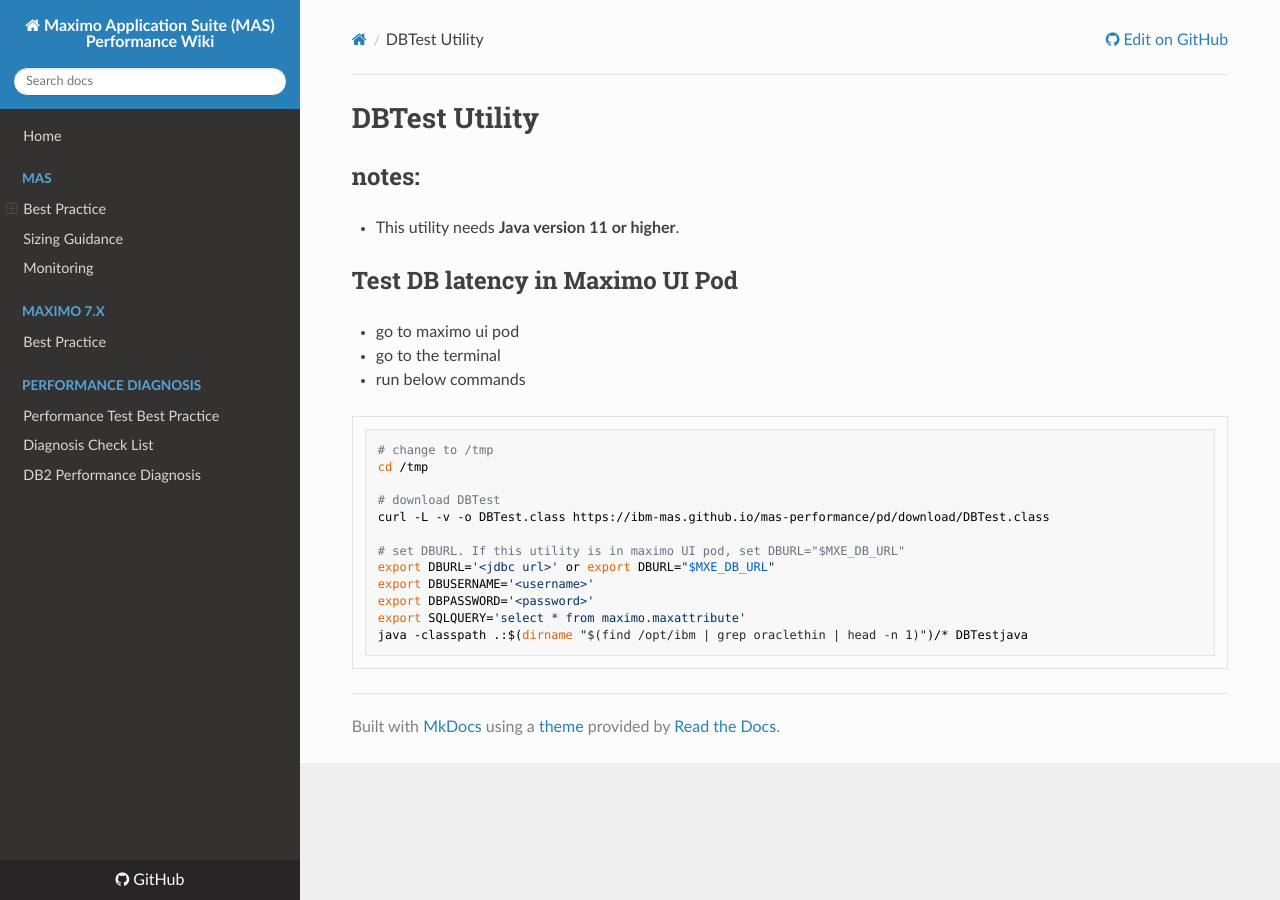
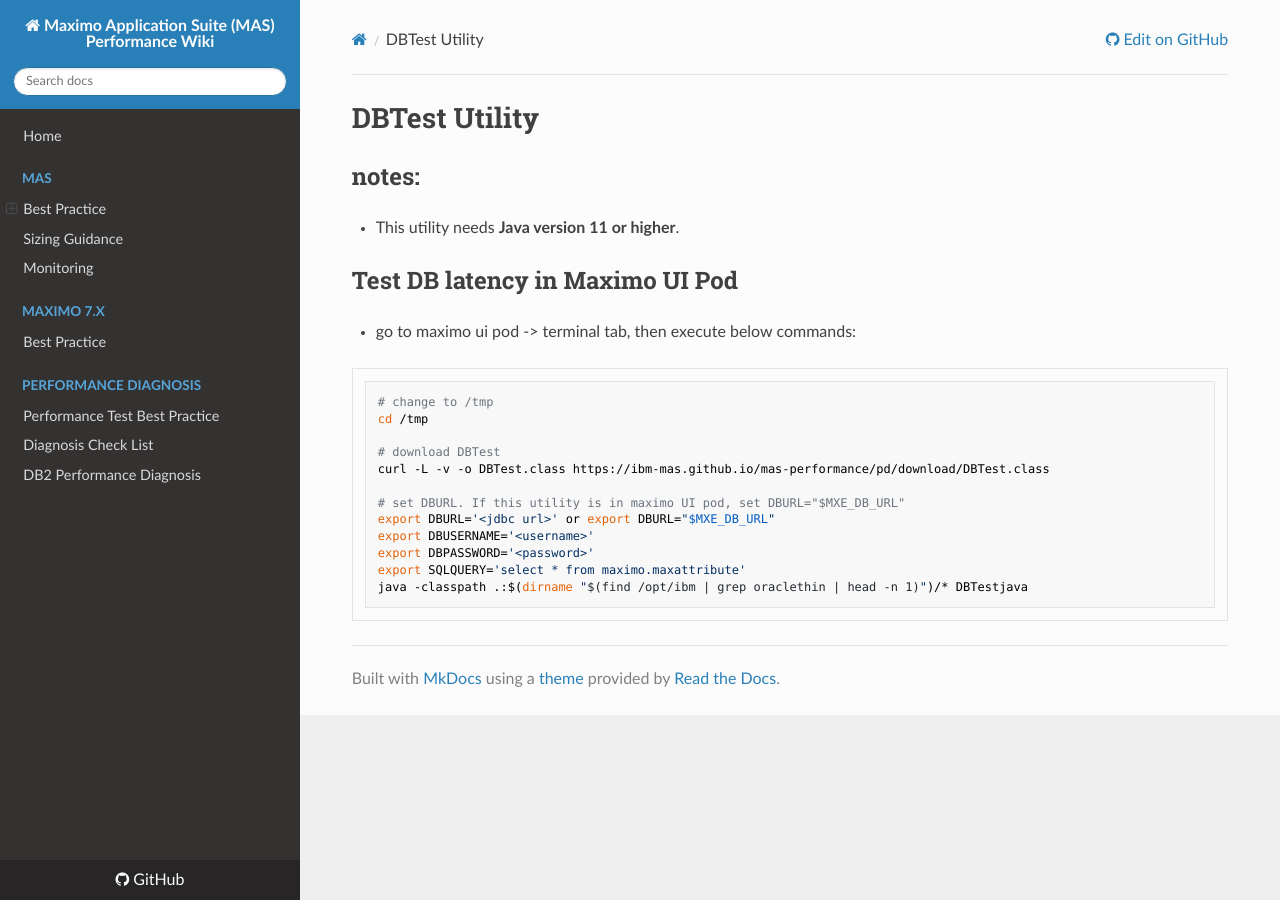
Before and after one commit to ibm-mas/mas-performance, an MkDocs documentation site: the page built from docs/pd/dbtest.md, in a window 1280 px wide. Built offline with MkDocs 1.6.1, drawn with Linux system fonts in a browser that asks for light colours; nearby versions of some CDN libraries.

Commit message:
[patch] add DBTest Utility

````diff
--- a/docs/pd/dbtest.md
+++ b/docs/pd/dbtest.md
@@ -6,9 +6,7 @@
 
 ## Test DB latency in Maximo UI Pod
 
-- go to maximo ui pod
-- go to the terminal
-- run below commands
+- go to maximo ui pod -> terminal tab, then execute below commands:
 
 ```bash
 # change to /tmp
````
